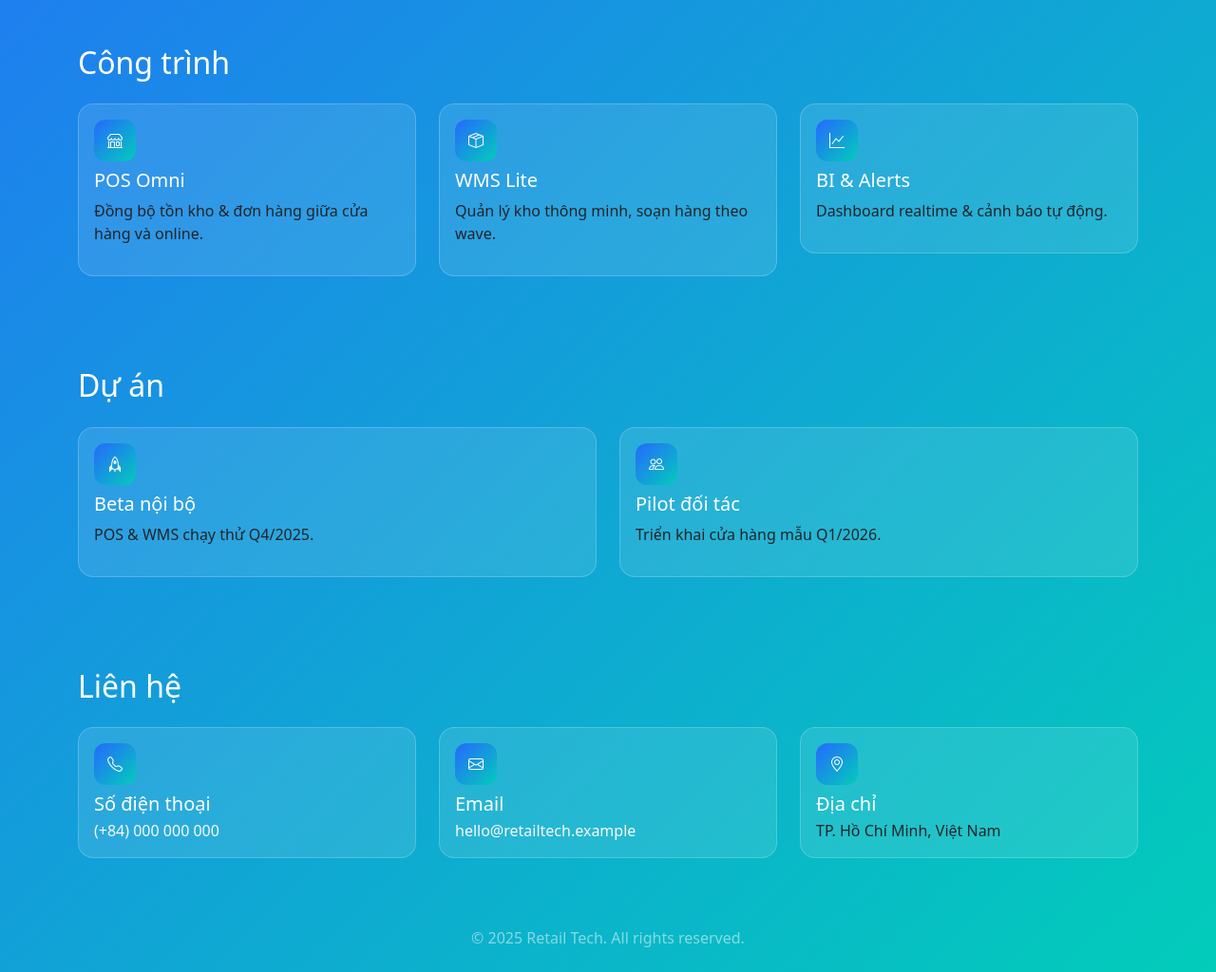
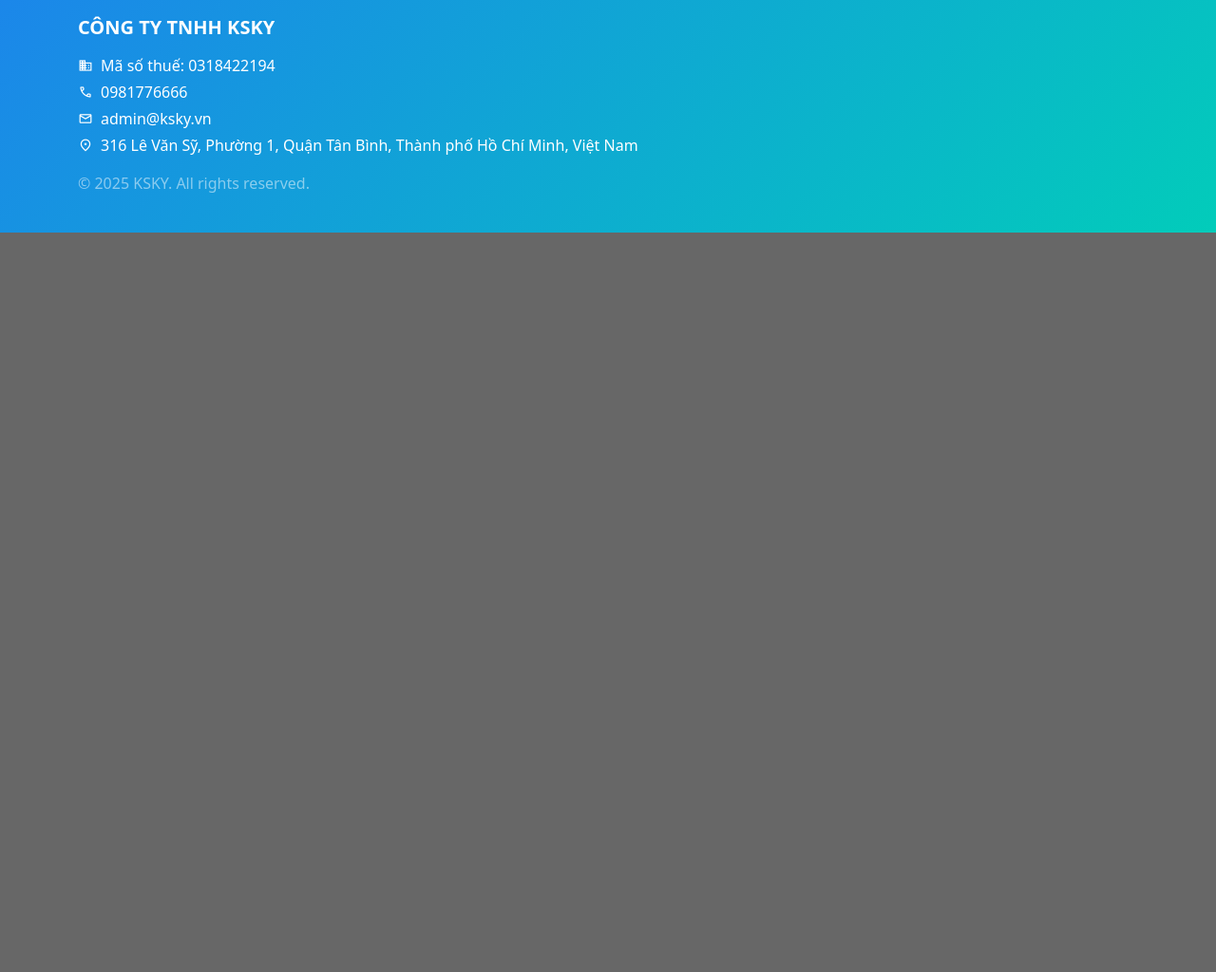
Before and after one commit to mingluo89/ksky, a PHP site: page / in a window 1280 px wide. Shown: the part 653-1677 px from the top of the page at 95% size. After the commit the page ends 898 px from the top, so only its background shows below. Run offline with PHP 8.4, Linux system fonts and the light colour scheme.

Commit message:
Coming soon final

```diff
--- a/index.php
+++ b/index.php
@@ -7,6 +7,7 @@
     <title>Retail Tech — Coming Soon</title>
     <link href="https://cdn.jsdelivr.net/npm/bootstrap@5.3.3/dist/css/bootstrap.min.css" rel="stylesheet">
     <link href="https://cdn.jsdelivr.net/npm/bootstrap-icons@1.11.3/font/bootstrap-icons.css" rel="stylesheet">
+    <link rel="stylesheet" href="https://fonts.googleapis.com/css2?family=Material+Symbols+Outlined:opsz,wght,FILL,GRAD@24,400,0,0" />
     <style>
         :root {
             --rt-primary: #2669fe;
@@ -83,7 +84,12 @@
 <body>
     <nav class="navbar navbar-expand-lg navbar-dark">
         <div class="container">
-            <a class="navbar-brand" href="#"><span class="brand-logo">RT</span> Retail Tech</a>
+            <a class="navbar-brand" href="#">
+                <div class="d-flex align-items-center gap-4">
+                    <img src="https://admin.ksky.vn/img/logo.png" alt="" width="80">
+                    <h3 class="fw-bold">KSKY</h3>
+                </div>
+            </a>
         </div>
     </nav>
 
@@ -114,102 +120,40 @@
             <div class="row justify-content-center">
                 <div class="col-12 col-lg-10">
                     <div class="glass p-4 p-md-5 text-center rounded-4">
-                        <span class="badge bg-light text-dark mb-3"><i class="bi bi-tools me-2"></i>Under Construction</span>
-                        <h1 class="display-5 fw-bold mb-2">Giải pháp bán lẻ công nghệ</h1>
-                        <p class="lead mb-4">Trang đang xây — hãy quay lại trong thời gian ngắn nữa. (Thay ảnh nền bằng cách chỉnh giá trị <code>--hero-img</code> ở trên)</p>
-                        <div class="d-flex justify-content-center gap-3 flex-wrap">
+                        <span class="badge bg-light text-dark mb-3"><i class="bi bi-tools me-2"></i>Website đang xây dựng</span>
+                        <h1 class="display-5 fw-bold mb-2">COMING SOON</h1>
+                        <p class="lead mb-4">Hãy quay lại trong thời gian ngắn nữa.</p>
+                        <!-- <div class="d-flex justify-content-center gap-3 flex-wrap">
                             <a href="#cong-trinh" class="btn btn-light"><i class="bi bi-grid-3x3-gap me-2"></i>Công trình</a>
                             <a href="#du-an" class="btn btn-outline-light"><i class="bi bi-kanban me-2"></i>Dự án</a>
                             <a href="#lien-he" class="btn btn-outline-light"><i class="bi bi-telephone me-2"></i>Liên hệ</a>
-                        </div>
+                        </div> -->
                     </div>
                 </div>
             </div>
         </div>
     </header>
-
-    <section id="cong-trinh" class="py-5">
+    <footer class="py-4 text-white-50">
         <div class="container">
-            <h2 class="text-white mb-4">Công trình</h2>
-            <div class="row g-4">
-                <div class="col-md-4">
-                    <div class="card rt">
-                        <div class="icon mb-2"><i class="bi bi-shop"></i></div>
-                        <h5 class="text-white">POS Omni</h5>
-                        <p>Đồng bộ tồn kho & đơn hàng giữa cửa hàng và online.</p>
-                    </div>
-                </div>
-                <div class="col-md-4">
-                    <div class="card rt">
-                        <div class="icon mb-2"><i class="bi bi-box-seam"></i></div>
-                        <h5 class="text-white">WMS Lite</h5>
-                        <p>Quản lý kho thông minh, soạn hàng theo wave.</p>
-                    </div>
-                </div>
-                <div class="col-md-4">
-                    <div class="card rt">
-                        <div class="icon mb-2"><i class="bi bi-graph-up"></i></div>
-                        <h5 class="text-white">BI & Alerts</h5>
-                        <p>Dashboard realtime & cảnh báo tự động.</p>
-                    </div>
-                </div>
+            <h5 class="text-white fw-bold text-lg mb-3">CÔNG TY TNHH KSKY</h5>
+            <div class="d-flex align-items-center gap-2 mb-1">
+                <span class="material-symbols-outlined text-white" style="font-size: 16px;">domain</span>
+                <p class="mb-0 text-white">Mã số thuế: 0318422194</p>
             </div>
+            <div class="d-flex align-items-center gap-2 mb-1">
+                <span class="material-symbols-outlined text-white" style="font-size: 16px;">phone</span>
+                <a href="tel:0981776666" class="text-white text-decoration-none">0981776666</a>
+            </div>
+            <div class="d-flex align-items-center gap-2 mb-1">
+                <span class="material-symbols-outlined text-white" style="font-size: 16px;">email</span>
+                <a href="mailto:admin@ksky.vn" class="text-white text-decoration-none">admin@ksky.vn</a>
+            </div>
+            <div class="d-flex align-items-center gap-2 mb-1">
+                <span class="material-symbols-outlined text-white" style="font-size: 16px;">place</span>
+                <p class="mb-0 text-white">316 Lê Văn Sỹ, Phường 1, Quận Tân Bình, Thành phố Hồ Chí Minh, Việt Nam</p>
+            </div>
+            <p class="mt-3">© 2025 KSKY. All rights reserved.</p>
         </div>
-    </section>
-
-    <section id="du-an" class="py-5">
-        <div class="container">
-            <h2 class="text-white mb-4">Dự án</h2>
-            <div class="row g-4">
-                <div class="col-md-6">
-                    <div class="card rt">
-                        <div class="icon mb-2"><i class="bi bi-rocket"></i></div>
-                        <h5 class="text-white">Beta nội bộ</h5>
-                        <p>POS & WMS chạy thử Q4/2025.</p>
-                    </div>
-                </div>
-                <div class="col-md-6">
-                    <div class="card rt">
-                        <div class="icon mb-2"><i class="bi bi-people"></i></div>
-                        <h5 class="text-white">Pilot đối tác</h5>
-                        <p>Triển khai cửa hàng mẫu Q1/2026.</p>
-                    </div>
-                </div>
-            </div>
-        </div>
-    </section>
-
-    <section id="lien-he" class="py-5">
-        <div class="container">
-            <h2 class="text-white mb-4">Liên hệ</h2>
-            <div class="row g-4">
-                <div class="col-md-4">
-                    <div class="card rt h-100">
-                        <div class="icon mb-2"><i class="bi bi-telephone"></i></div>
-                        <h5 class="text-white mb-1">Số điện thoại</h5>
-                        <p class="mb-0"><a class="link-light text-decoration-none" href="tel:+84000000000">(+84) 000 000 000</a></p>
-                    </div>
-                </div>
-                <div class="col-md-4">
-                    <div class="card rt h-100">
-                        <div class="icon mb-2"><i class="bi bi-envelope"></i></div>
-                        <h5 class="text-white mb-1">Email</h5>
-                        <p class="mb-0"><a class="link-light text-decoration-none" href="mailto:hello@retailtech.example">hello@retailtech.example</a></p>
-                    </div>
-                </div>
-                <div class="col-md-4">
-                    <div class="card rt h-100">
-                        <div class="icon mb-2"><i class="bi bi-geo-alt"></i></div>
-                        <h5 class="text-white mb-1">Địa chỉ</h5>
-                        <p class="mb-0">TP. Hồ Chí Minh, Việt Nam</p>
-                    </div>
-                </div>
-            </div>
-        </div>
-    </section>
-
-    <footer class="py-4 text-center text-white-50">
-        <div class="container">© 2025 Retail Tech. All rights reserved.</div>
     </footer>
 
     <script src="https://cdn.jsdelivr.net/npm/bootstrap@5.3.3/dist/js/bootstrap.bundle.min.js"></script>
```
